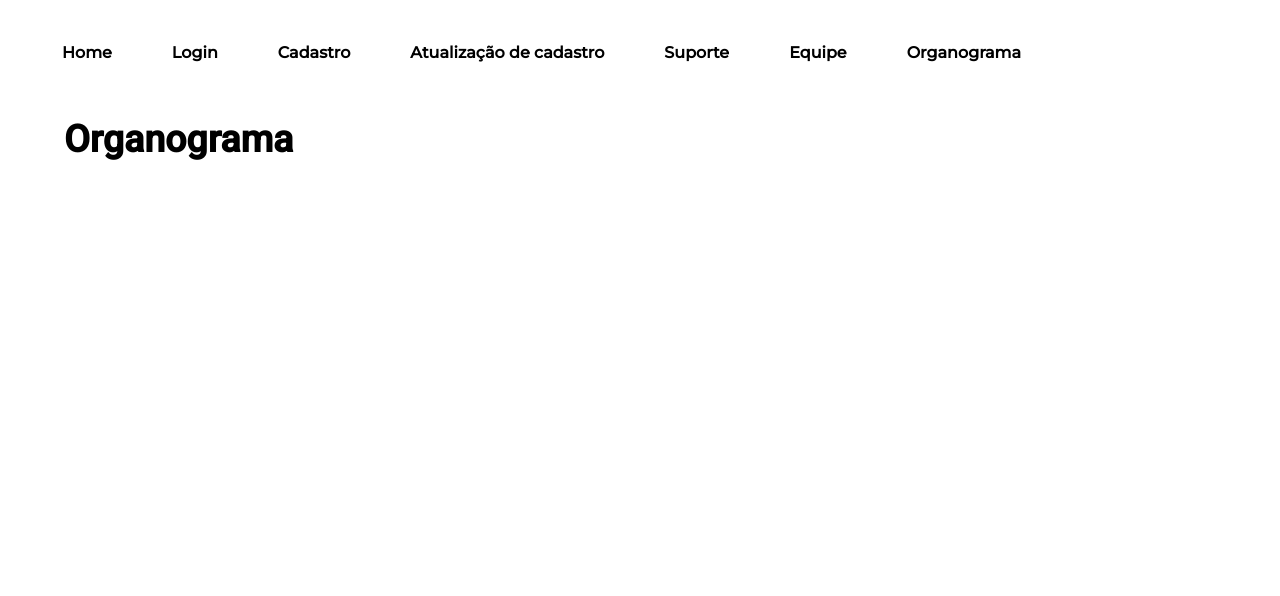
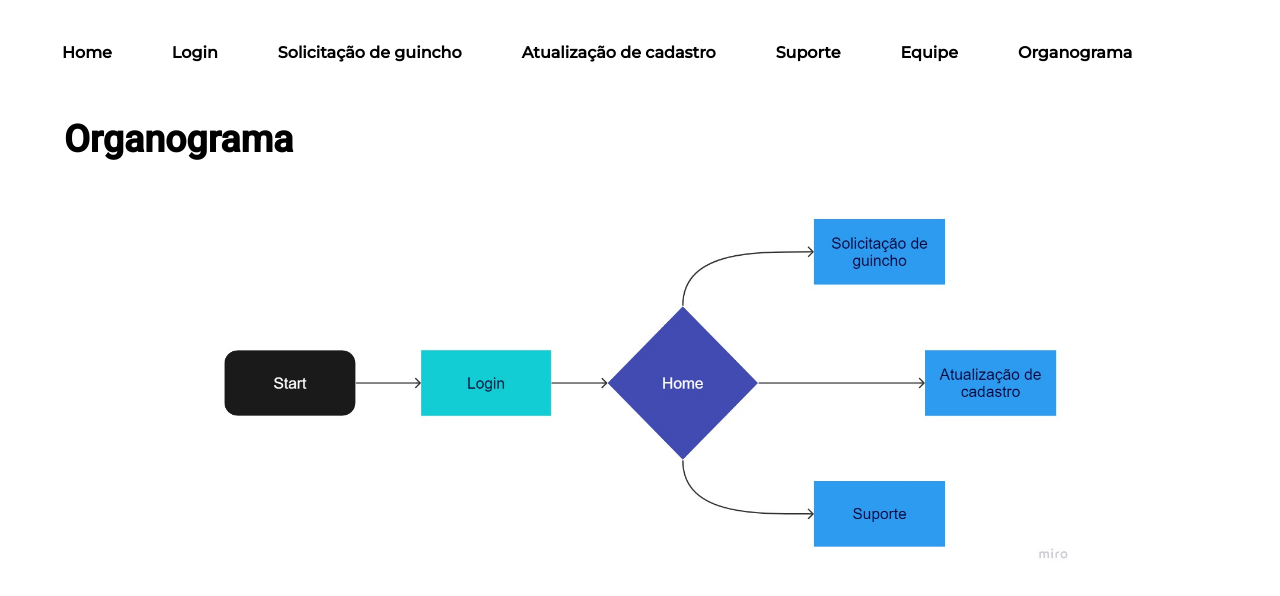
Before and after one commit to Joao-Victor-Leite-Firmino/html-challenge, a plain HTML site: page organograma.html in a window 1280 px wide. Drawn offline with Linux system fonts and the light colour scheme.

Commit message:
Adicionei página de solicitação de guincho e descrições das páginas

```diff
--- a/estilos/styles.css
+++ b/estilos/styles.css
@@ -79,3 +79,12 @@
     font-family: 'Montserrat', sans-serif;
     font-weight: 300;
 }
+
+.organograma {
+    text-align: center;
+}
+
+.imagem__organograma {
+    width: 70%;
+    ;
+}
--- a/organograma.html
+++ b/organograma.html
@@ -12,7 +12,7 @@
         <ul class="lista">
         <li class="lista__links"><a href="index.html">Home</a></li>
         <li class="lista__links"><a href="login.html">Login</a></li>
-        <li class="lista__links"><a href="cadastro.html">Cadastro</a></li>
+        <li class="lista__links"><a href="solicitacao.html">Solicitação de guincho</a></li>
         <li class="lista__links"><a href="atualizacao.html">Atualização de cadastro</a></li>
         <li class="lista__links"><a href="suporte.html">Suporte</a></li>
         <li class="lista__links"><a href="equipe.html">Equipe</a></li>
@@ -24,5 +24,10 @@
             <h1>Organograma</h1>
         </section>
     </header>
+    <main>
+        <div class="organograma">
+            <img class="imagem__organograma" src="imgs/Organograma de páginas - Frame 1.jpg" alt="Organograma das páginas do projeto">
+        </div>
+    </main>
 </body>
 </html>
```
Also changed, not shown: atualizacao.html (+5 -3 lines), equipe.html (+1 -1 lines), index.html (+2 -2 lines), login.html (+6 -1 lines), solicitacao.html (renamed from cadastro.html, +6 -4 lines), suporte.html (+6 -1 lines), imgs/Organograma de páginas - Frame 1.jpg (added).
